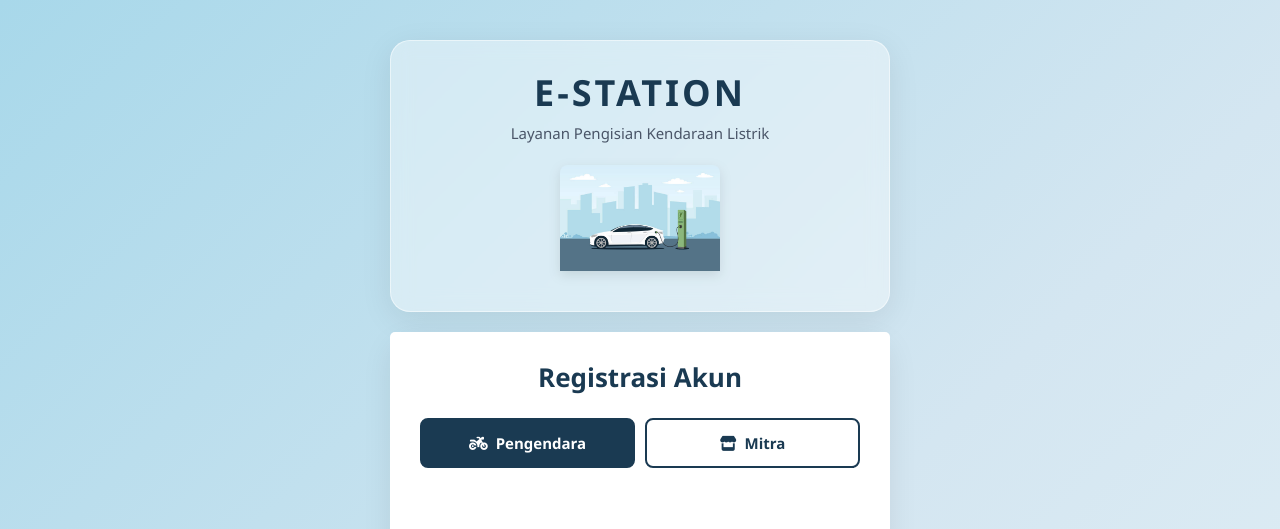
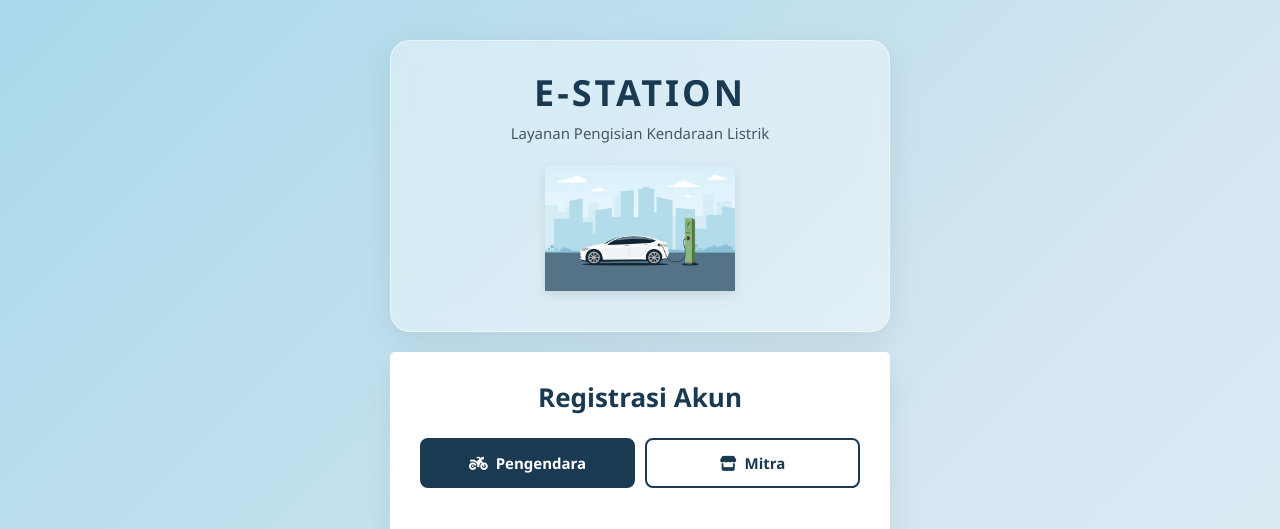
Before and after one commit to darkdragon630/E-station, a PHP site: page /auth/auth.php in a window 1280 px wide. Shown: the top 529 px of the page. Run offline with PHP 8.4, Linux system fonts and the light colour scheme.

Commit message:
Update auth.css

```diff
--- a/css/auth.css
+++ b/css/auth.css
@@ -49,7 +49,7 @@ body {
 .page-header img {
     margin-bottom: 0;
     padding-bottom: 20px;
-    width: 160px;
+    width: 190px;
     height: auto;
     border-radius: 8px;
     filter: drop-shadow(0 4px 6px rgba(0,0,0,0.1));
```
